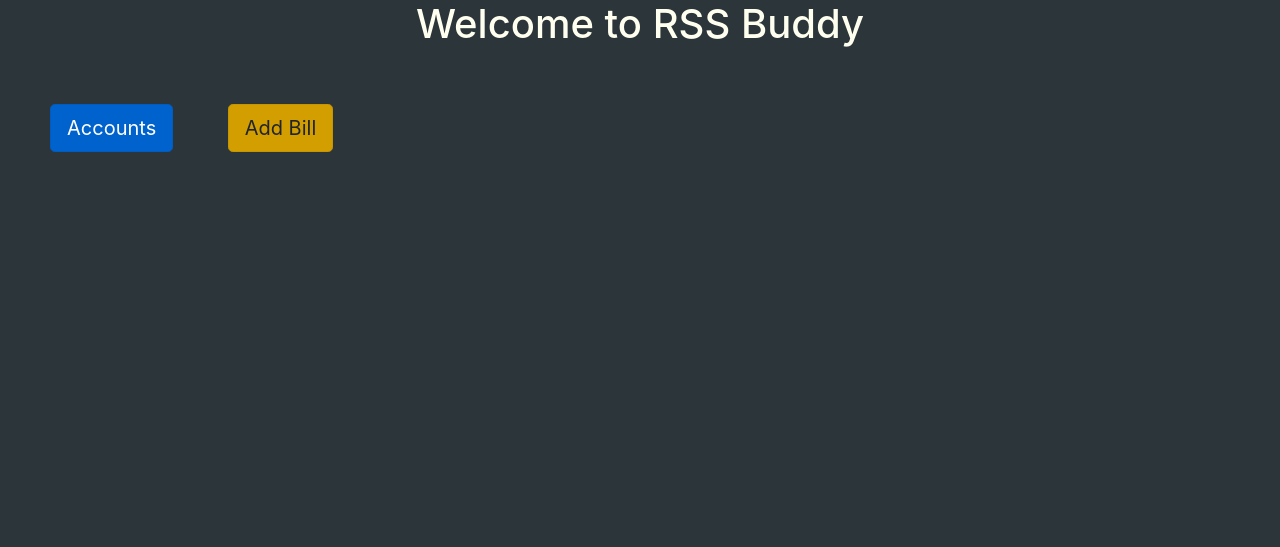
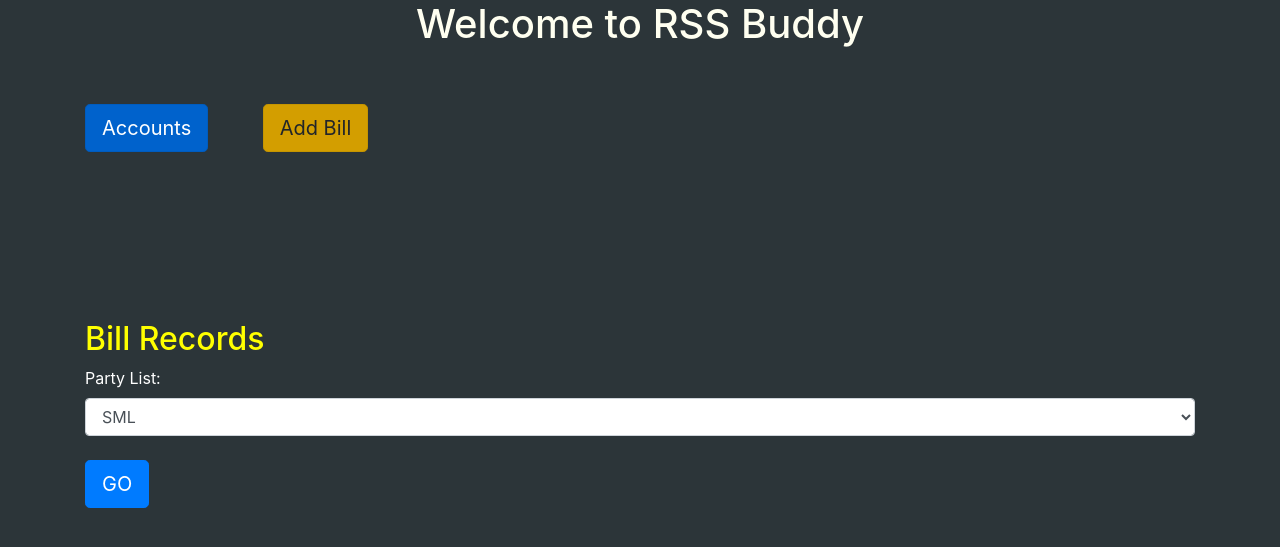
Before and after one commit to VijeshVS/rssbuddy, a Flask app: page / in a window 1280 px wide. Shown: the top 547 px of the page. Run offline with Flask 3, Linux system fonts and the light colour scheme; parts of the project's set-up code (start-up, migrations or seed data) failed here and were passed over.

Commit message:
main layer done
frontend work is remaining some features to be added soon

```diff
--- a/rssbuddy/forms.py
+++ b/rssbuddy/forms.py
@@ -10,8 +10,7 @@ class EnterInfo(FlaskForm):
     Rate = StringField(label  = 'Rate: ')
     submit = SubmitField(label = 'ADD')
     go = SubmitField(label = 'GO')
-    option_entry = SelectField(label = 'Party' ,
-                              choices=[('option1', 'SML'), ('option2', 'Pavitra'), ('option3', 'GCC'),('option4',''),('option5',''),('option6',''),('option7',''),('option8',''),('option9',''),('option10','')])
+    option_entry = SelectField(label = 'Party List: ', choices=[])
     product_entry = SelectField(label = 'Product' , choices=[('option1', 'Diesel') , ('option2', 'Petrol')])
 
 class OptionForm(FlaskForm):
--- a/rssbuddy/models.py
+++ b/rssbuddy/models.py
@@ -1,5 +1,4 @@
 from rssbuddy import db
-from wtforms import FlaskForm
 
 class Records(db.Model):
     Party = Date = db.Column(db.String(length = 10), nullable=False)
@@ -11,6 +10,6 @@ class Records(db.Model):
     Product = db.Column(db.String(length = 10), nullable=False)
     Amount = db.Column(db.Integer(), nullable=False)
 
-class party_record(db.model)   :
+class party_record(db.Model)   :
     name = db.Column(db.String(length = 10))
     ID = db.Column(db.Integer(), primary_key=True)
--- a/rssbuddy/routes.py
+++ b/rssbuddy/routes.py
@@ -1,43 +1,46 @@
 from rssbuddy import app
 from flask import render_template , url_for , redirect , request
-from rssbuddy.models import SML
+from rssbuddy.models import party_record , Records
 from rssbuddy import db
 from rssbuddy.forms import EnterInfo , OptionForm
 
 
 
-@app.route('/')
+@app.route('/', methods = ['GET','POST'])
 def home_page():
-    return render_template('home.html')
+    form = EnterInfo()
+
+    if request.method == 'POST' :
+        party_name = form.option_entry.data
+        return redirect(url_for('records', party_name=party_name))
+
+    parties = party_record.query.all()
+    form.option_entry.choices = [(party.name, party.name) for party in parties]
+    return render_template('home.html',form=form)
+
+
 
 @app.route('/accounts/',methods = ['POST','GET'])
 def account():
-    form = EnterInfo()
     optionform = OptionForm()
 
 
-    return render_template('party.html' , optionform=optionform , select_form=form)
+    if request.method == 'POST' and optionform.validate():
+        temp_party = party_record(name = optionform.option_name.data )
+        db.session.add(temp_party)
+        db.session.commit()
+        return redirect(url_for('account'))
 
-@app.route('/accounts/SML')
-def sml_accounts():
-    totalvolume = 0
-    totalamount = 0
 
-    for item in SML.query.all():
-        totalvolume = totalvolume + item.Volume
-
-    for item in SML.query.all():
-        totalamount = totalamount + item.Amount
-
-    sorted_rows = SML.query.order_by(SML.Date.asc()).all()
-
-    return render_template('SML.html' , SMLAcc=sorted_rows, totalvolume=totalvolume,totalamount=totalamount)
+    return render_template('party.html' , optionform=optionform )
 
 @app.route('/accounts/add' , methods = ['POST','GET'])
 def adding_acc():
     form = EnterInfo()
-    if request.method == 'POST' and form.validate():
-        if form.option_entry.data == 'option1' :
+    options = party_record.query.all()
+    form.option_entry.choices = [(option.name , option.name) for option in options]
+
+    if request.method == 'POST' :
             if form.product_entry.data == 'option1':
                 temp_product = 'Diesel'
             else:
@@ -48,7 +51,8 @@ def adding_acc():
             else:
                 Rate = 101.06
 
-            created_field = SML(
+            created_field = Records(
+                Party = form.option_entry.data,
                 Date = form.Date.data,
                 VehicleNo = form.VehicleNo.data,
                 Volume = form.Volume.data,
@@ -56,10 +60,18 @@ def adding_acc():
                 Rate = Rate,
                 Product = temp_product
             )
+            print(created_field.Rate)
             db.session.add(created_field)
             db.session.commit()
             return redirect(url_for('adding_acc'))
 
+    return render_template('add.html',form=form)
 
 
-    return render_template('add.html',form=form)
+
+@app.route('/records', methods = ['POST','GET'])
+def records():
+    partyname = request.args.get('party_name')
+    bill_records = db.session.query(Records).filter_by(Party=partyname).all()
+
+    return render_template('billrecords.html',bill_records=bill_records,partyname=partyname)
--- a/rssbuddy/templates/home.html
+++ b/rssbuddy/templates/home.html
@@ -9,14 +9,34 @@
     <h1 style="text-align: center;">Welcome to RSS Buddy </h1>
     <br>
     <br>
+    <div class="container">
 
+    <a href="/accounts" class="btn btn-primary btn-lg active"  role="button" aria-pressed="true">Accounts</a>
+    <a href="/accounts/add" class="btn btn-warning btn-lg active" style="margin-left: 50px;" role="button" aria-pressed="true">Add Bill</a>
+    </div>
+    <br>
+    <br>
+    <br>
+    <br>
+    <br>
+    <br>
+    <br>
 
-    <a href="/accounts" class="btn btn-primary btn-lg active" style="margin-left: 50px;" role="button" aria-pressed="true">Accounts</a>
-    <a href="/accounts/add" class="btn btn-warning btn-lg active" style="margin-left: 50px;" role="button" aria-pressed="true">Add Bill</a>
+    <div class="container">
+        <h2 style="color: yellow;">Bill Records</h2>
+    <form method="POST" class="form-register" style="color:white;">
 
+        {{ form.csrf_token }}
 
+        {{ form.option_entry.label() }}
+        {{ form.option_entry(class="form-control", placeholder="Party") }}
+        <br>
 
+        {{ form.go(class='btn btn-lg  btn-primary')}}
 
+    </form>
+
+</div>
     <style>
         body {
             color:ivory;
```
Also changed, not shown: rssbuddy/templates/billrecords.html (renamed from rssbuddy/templates/SML.html, +11 -11 lines), rssbuddy/templates/party.html (+6 -9 lines), instance/accounts.db.
